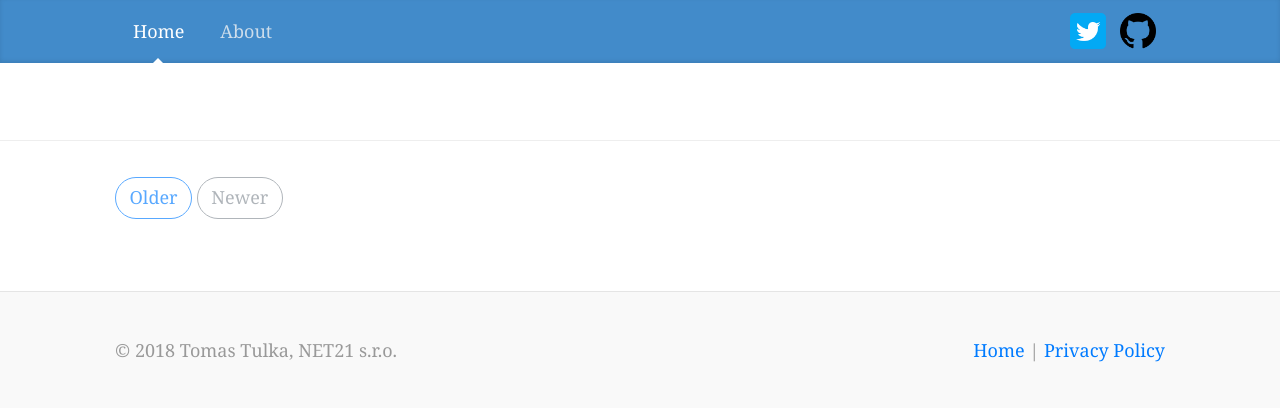
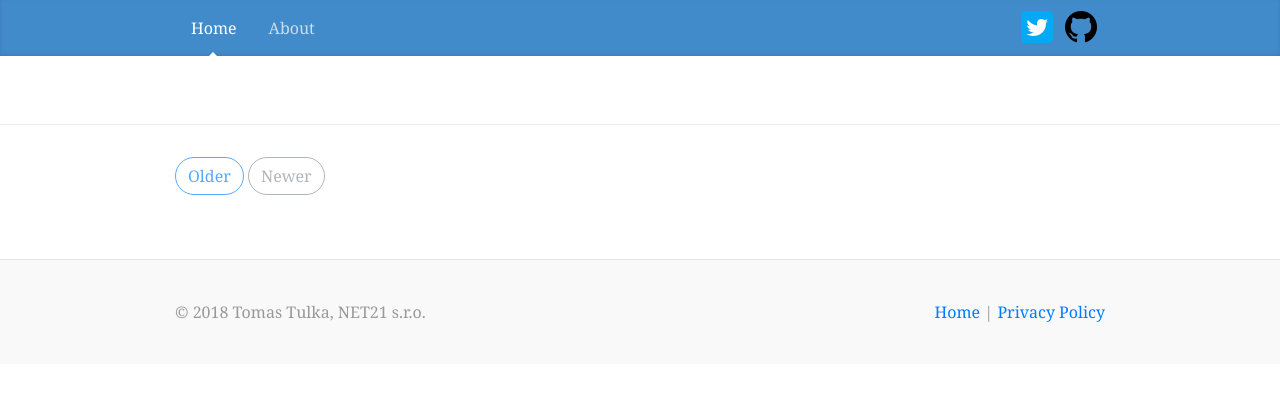
Before and after one commit to net21cz/blog-frontend-php, a PHP site: page / in a window 1280 px wide. Shown: the top 408 px of the page. Run offline with PHP 8.4, Linux system fonts and the light colour scheme; data that the repository does not hold is empty.

Commit message:
responsivity

```diff
--- a/application/view/layout.php
+++ b/application/view/layout.php
@@ -22,11 +22,11 @@
               <?php
               foreach($this->blog->categories as $category) {
               ?>
-                <a class="nav-link" href="/?category=<?= $category->id ?>"><?= $category->name ?></a>
+                <a class="nav-link extended-nav" href="/?category=<?= $category->id ?>"><?= $category->name ?></a>
               <?php } ?>
               <a class="nav-link" href="/about-1">About</a>
             </nav>
-            <div class="col-2 ext-links">
+            <div class="ext-links">
               <a href="https://twitter.com/tomas_tulka"><img src="/assets/img/twitter.png"></a>
               <a href="https://github.com/ttulka"><img src="/assets/img/github.png"></a>
             </div>
@@ -40,8 +40,8 @@
     <footer class="blog-footer">
       <div class="container">
         <div class="row no-gutters">
-          <div class="col">© <?= date('Y') ?> Tomas Tulka, NET21 s.r.o. </div>
-          <div class="col text-right">
+          <div class="col extended-nav">© <?= date('Y') ?> Tomas Tulka, NET21 s.r.o.</div>
+          <div class="col footer-menu">
             <a href="/">Home</a> |
             <a href="/privacypolicy" target="_blank">Privacy Policy</a>
           </div>
--- a/assets/css/blog.css
+++ b/assets/css/blog.css
@@ -3,9 +3,6 @@
  */
 
 @media (min-width: 48em) {
-  html {
-    font-size: 18px;
-  }
 }
 
 body {
@@ -66,6 +63,23 @@ code, pre {
   color: #fff;
   background-color: transparent;
 }
+.extended-nav {
+    display: none;
+  }
+@media (min-width: 30em) {
+  .extended-nav {
+    display: inherit;
+  }
+}
+.ext-links {
+  text-align: right;
+}
+.ext-links img {
+  width: 2em;
+  height: 2em;
+  position: relative;
+  margin: 0.7rem 0.5rem 0 0;
+}
 
 /* Active state gets a caret at the bottom */
 .nav-link.active {
@@ -85,11 +99,9 @@ code, pre {
   border-left: .3rem solid transparent;
 }
 
-
 /*
  * Blog name and description
  */
-
 .blog-header {
   padding-bottom: 1.25rem;
   margin-bottom: 2rem;
@@ -100,6 +112,15 @@ code, pre {
   font-size: 2rem;
   font-weight: 400;
 }
+.blog-post-title {
+  font-size: 1.5rem;
+}
+h2, .h2 {
+  font-size: 1.5rem;
+}
+h3, .h3 {
+  font-size: 1.2rem;
+}
 .blog-description {
   font-size: 1.1rem;
   color: #999;
@@ -108,6 +129,12 @@ code, pre {
 @media (min-width: 40em) {
   .blog-title {
     font-size: 3.5rem;
+  }
+  h2, .h2 {
+    font-size: inherit;
+  }
+  h3, .h3 {
+    font-size: inherit;
   }
 }
 
@@ -144,7 +171,6 @@ code, pre {
 /*
  * Blog posts
  */
-
 .blog-post {
   margin-bottom: 2rem;
 }
@@ -171,13 +197,11 @@ code, pre {
 .blog-footer p:last-child {
   margin-bottom: 0;
 }
-
-.ext-links {
-  text-align: right;
+.footer-menu {
+  text-align: center;
 }
-.ext-links img {
-  width: 2em;
-  height: 2em;
-  position: relative;
-  margin: 0.7rem 0.5rem 0 0;
+@media (min-width: 30em) {
+  .footer-menu {
+    text-align: right;
+  }
 }
```
